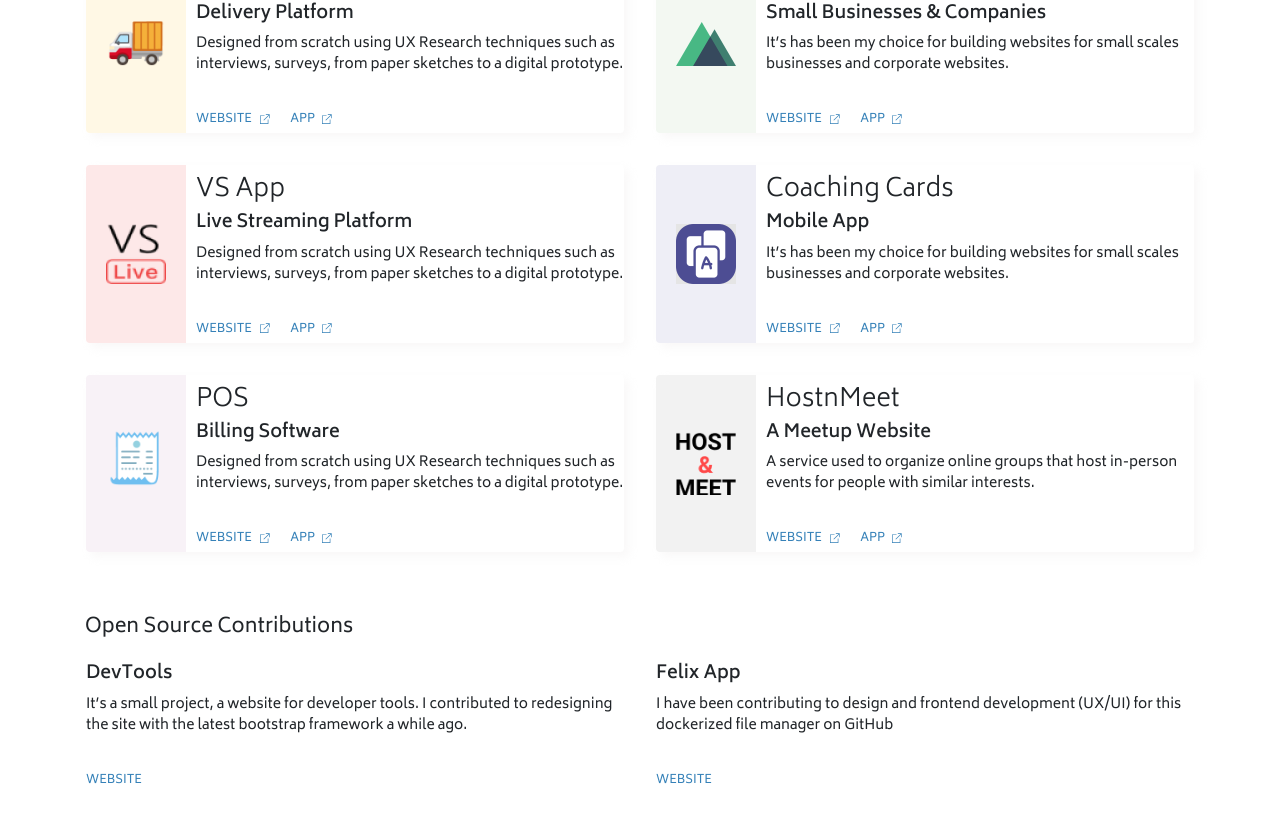
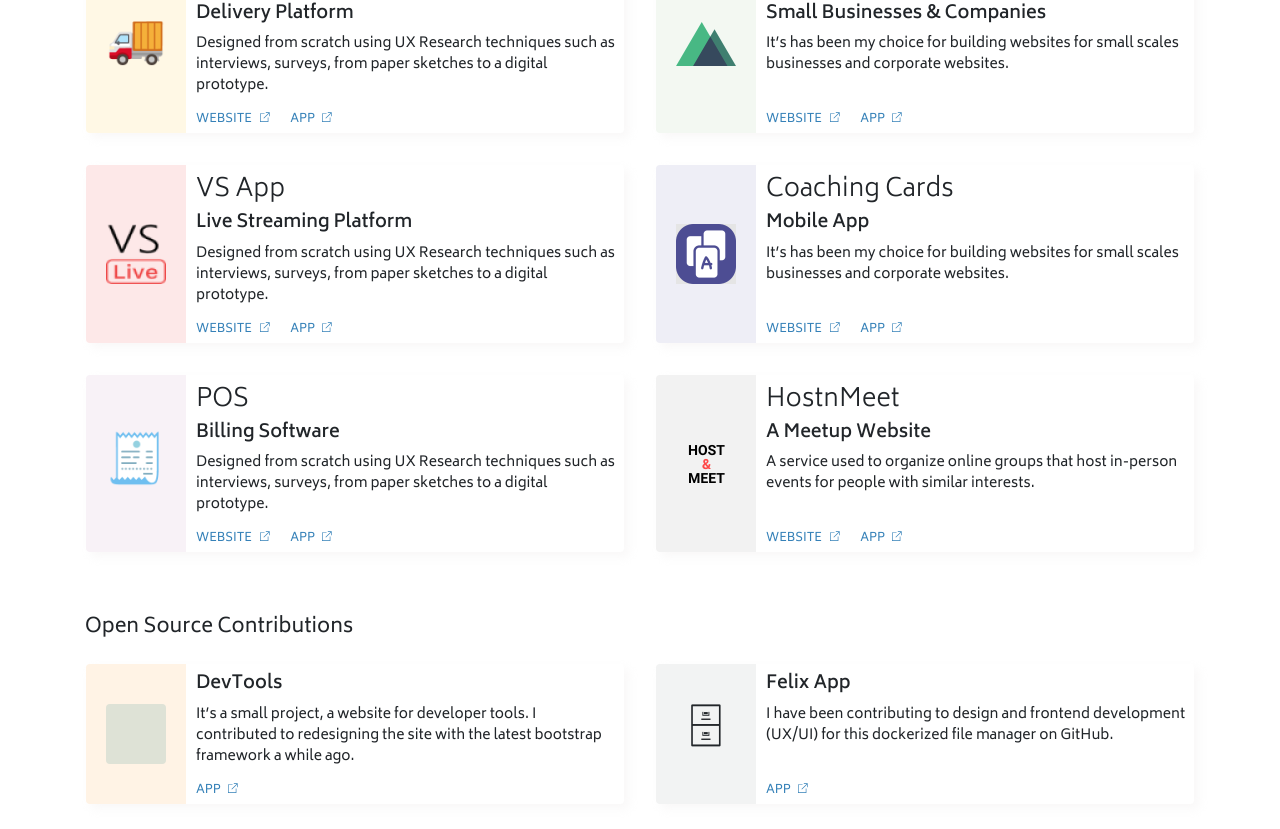
Before and after one commit to narenkram/Lance, a Nuxt app: page / in a window 1280 px wide. Shown: the part 1211-2040 px from the top of the page. Built offline with nearby package versions, Linux system fonts and the light colour scheme.

Commit message:
add new stuff

```diff
--- a/assets/style.scss
+++ b/assets/style.scss
@@ -139,11 +139,7 @@ hr {
 .PortfolioItem_body {
   padding-top: 10px;
   padding-bottom: 4px;
-}
-.PortfolioItem_title {
-  font-family: Biryani-Light;
-  font-style: normal;
-  font-size: 25px;
+  padding-right: 4px;
 }
 .PortfolioItem_img {
   background-color: #f3f8f2;
@@ -172,10 +168,14 @@ hr {
   font-size: 12px;
   color: map-get($theme-colors, "primary");
 }
+.ProjectLink:hover {
+  text-decoration: none;
+}
 .ProjectLink_img {
   margin-left: 5px;
   width: 10px;
   height: 10px;
+  vertical-align: baseline !important;
 }
 
 .PortfolioItem .gtrendz {
@@ -203,6 +203,45 @@ hr {
   background-color: #f2f2f2;
 }
 
+.OpenSourceItem {
+  display: flex;
+  flex-direction: row;
+  background: #ffffff;
+  border-radius: 4px;
+  overflow: hidden;
+  box-shadow: 5px 5px 10px rgba(235, 233, 233, 0.31);
+}
+.OpenSourceItem_body {
+  padding-top: 10px;
+  padding-bottom: 4px;
+  padding-right: 4px;
+}
+.OpenSourceItem_img {
+  background-color: #f3f8f2;
+  margin-right: 10px;
+  display: grid;
+  grid-template-columns: 100px auto;
+  align-items: center;
+}
+.OpenSourceItem_img img {
+  width: 60px;
+  margin: auto;
+}
+.OpenSourceItem_description {
+  margin: 0;
+  height: 75px;
+  overflow: hidden;
+}
+.OpenSourceItem_emoji {
+  font-size: 3rem;
+  text-align: center;
+}
+.OpenSourceItem .filesapp {
+  background-color: #f2f3f3;
+}
+.OpenSourceItem .hash2dev {
+  background-color: #fff3e5;
+}
 .Timeline_Item {
   display: flex;
   flex-direction: row;
@@ -267,5 +306,7 @@ hr {
 // Memoji
 .Memoji {
   max-height: 200px;
-  border-radius: 4px;
 }
+.Memoji_vanakam {
+  max-height: 100px;
+}
--- a/pages/index.vue
+++ b/pages/index.vue
@@ -252,21 +252,38 @@
         <h3 class="mt-5">Open Source Contributions</h3>
         <div class="row mt-1">
           <div class="col-12 col-sm-12 col-md-6 col-lg-6 p-3 p-sm-3 p-md-3 p-lg-3">
-            <div class="OpenSource_item">
-              <h5>DevTools</h5>
-              <p
-                class="PortfolioItem_description"
-              >It’s a small project, a website for developer tools. I contributed to redesigning the site with the latest bootstrap framework a while ago.</p>
-              <a href="#" rel="no-follow" class="ProjectLink">website</a>
+            <div class="OpenSourceItem">
+              <div class="OpenSourceItem_img hash2dev">
+                <img src="~/assets/images/project.svg" alt />
+              </div>
+              <div class="OpenSourceItem_body">
+                <h5>DevTools</h5>
+                <p
+                  class="OpenSourceItem_description"
+                >It’s a small project, a website for developer tools. I contributed to redesigning the site with the latest bootstrap framework a while ago.</p>
+                <a href="#" rel="no-follow" class="ProjectLink">
+                  App
+                  <img src="~/assets/icons/link.svg" class="ProjectLink_img" />
+                </a>
+              </div>
             </div>
           </div>
           <div class="col-12 col-sm-12 col-md-6 col-lg-6 p-3 p-sm-3 p-md-3 p-lg-3">
-            <div class="OpenSource_item">
-              <h5>Felix App</h5>
-              <p
-                class="PortfolioItem_description"
-              >I have been contributing to design and frontend development (UX/UI) for this dockerized file manager on GitHub</p>
-              <a href="#" rel="no-follow" class="ProjectLink">website</a>
+            <div class="OpenSourceItem">
+              <div class="OpenSourceItem_img filesapp">
+                <!-- <img src="~/assets/images/project.svg" alt /> -->
+                <div class="OpenSourceItem_emoji">🗄</div>
+              </div>
+              <div class="OpenSourceItem_body">
+                <h5>Felix App</h5>
+                <p
+                  class="OpenSourceItem_description"
+                >I have been contributing to design and frontend development (UX/UI) for this dockerized file manager on GitHub.</p>
+                <a href="#" rel="no-follow" class="ProjectLink">
+                  App
+                  <img src="~/assets/icons/link.svg" class="ProjectLink_img" />
+                </a>
+              </div>
             </div>
           </div>
         </div>
@@ -380,16 +397,16 @@
             <p>Say Hello</p>
           </div>
         </div>
+        <div class="row">
+          <div class="col-12 text-center">
+            <img src="~/assets/images/vanakam.png" class="img-fluid Memoji_vanakam" />
+            <h3 class="mb-1">Thank you for stopping by</h3>
+            <p class="mb-0">designed &amp; developed by yours truly</p>
+            <a class="footer-brand">Narendra Ram</a>
+          </div>
+        </div>
       </div>
     </section>
-
-    <footer class="pt-5 pb-4">
-      <div class="container text-center">
-        <h3 class="mb-1">Thank you for stopping by</h3>
-        <p class="mb-0">designed &amp; developed by yours truly</p>
-        <a class="footer-brand" href="#">Narendra Ram</a>
-      </div>
-    </footer>
 
     <!-- <div class="Overlay">
       <h1>It's not ready yet!</h1>
```
Also changed, not shown: assets/images/hostnmeet.png, assets/images/vanakam.png (added).
